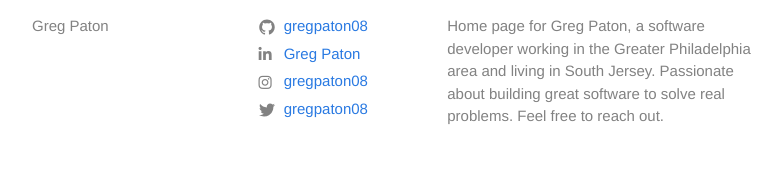
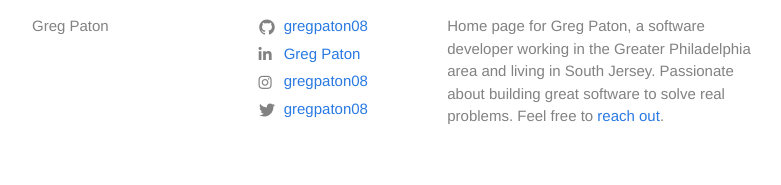
Before and after one commit to gregpaton08/gregpaton08.github.io, a Jekyll site: the page built from _projects/leaf-list.html, in a window 1280 px wide. Shown: the part 1711-1896 px from the top of the page, without its empty margins (238-1019 px from the left). Built offline with Jekyll 4.4.1, drawn with Linux system fonts in a browser that asks for light colours; nearby versions of some CDN libraries.

Commit message:
Updates style and adds list of books

```diff
--- a/_config.yml
+++ b/_config.yml
@@ -2,7 +2,7 @@ title: gregpaton08
 author: Greg Paton
 email:
 description: > # this means to ignore newlines until "baseurl:"
-  Home page for Greg Paton, a software developer working in the Greater Philadelphia area and living in South Jersey. Passionate about building great software to solve real problems. Feel free to reach out.
+  Home page for Greg Paton, a software developer working in the Greater Philadelphia area and living in South Jersey. Passionate about building great software to solve real problems.
 
 twitter_username: gregpaton08
 github_username:  gregpaton08
--- a/_includes/footer.html
+++ b/_includes/footer.html
@@ -60,7 +60,7 @@
       </div>
 
       <div class="footer-col footer-col-3">
-        <p>{{ site.description | escape }}</p>
+        <p>{{ site.description | escape }}Feel free to <a href="/contact">reach out</a>.</p>
       </div>
     </div>
 
--- a/_projects/door-lock.html
+++ b/_projects/door-lock.html
@@ -1,10 +1,12 @@
 ---
 layout: default
 excerpt: Smart lock for my home that is WiFi and Bluetooth connected.
-project_order: 0
+project_order: 1
 ---
 
 <div class="about">
+
+  <h1>Door Lock</h1>
 
   <p>
     <a href="https://github.com/gregpaton08/home_lock" target="_blank">
--- a/_projects/leaf-list.html
+++ b/_projects/leaf-list.html
@@ -2,7 +2,7 @@
 layout: default
 icon_image: "/assets/LeafList-icon.png"
 excerpt: To-do list that allows you to group and granularize your tasks.
-project_order: 3
+project_order: 100
 ---
 
 <div class="about">
--- a/_projects/light-switch.html
+++ b/_projects/light-switch.html
@@ -1,7 +1,7 @@
 ---
 layout: page
 excerpt: Outlet that can be controlled through a web interface.
-project_order: 1
+project_order: 2
 ---
 
 <div class="about">
--- a/_sass/style.scss
+++ b/_sass/style.scss
@@ -6,3 +6,12 @@
   border: solid #424242;
   border-radius: 10px;
 }
+
+.book-link a {
+  color: inherit;
+  text-decoration: inherit;
+}
+
+.book-link a:hover {
+  color: inherit;
+}
```
Also changed, not shown: _projects/books.html (added, +34 -0 lines).
